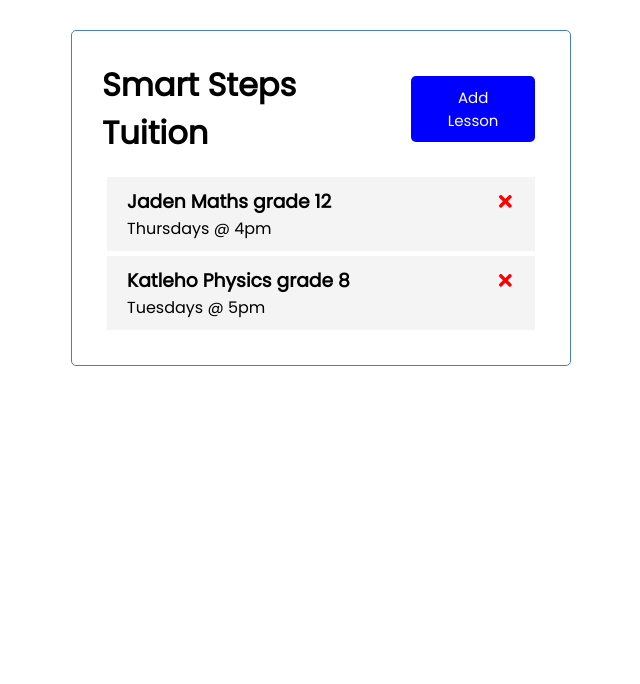
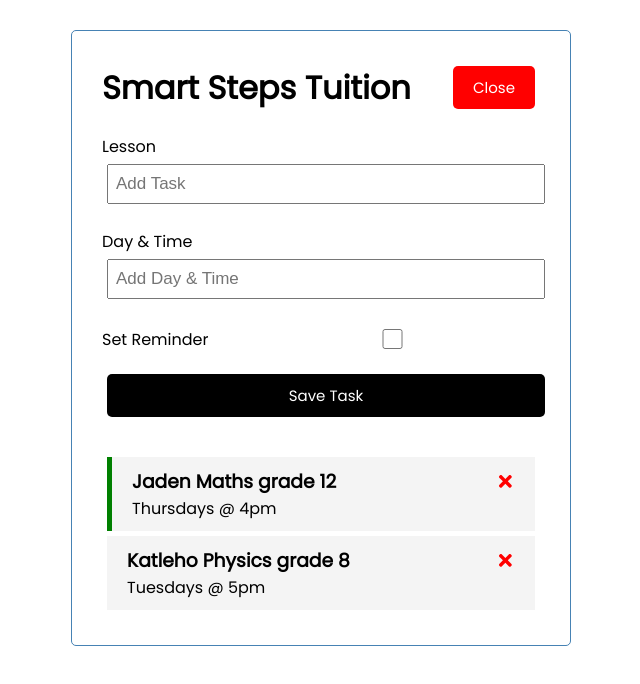
Before and after one commit to BrianScotty/ALX-Tuition-Log, a React (Create React App) app in the folder tuition-log/: page / in a window 1280 px wide. Both pictures are taken after a click on the button "Add Lesson". Shown: the top 684 px of the page, without its empty margins (319-959 px from the left). Built offline with nearby package versions, Linux system fonts and the light colour scheme.

Commit message:
add function

```diff
--- a/tuition-log/src/App.js
+++ b/tuition-log/src/App.js
@@ -1,8 +1,11 @@
 import { useState } from 'react'
 import Header from './components/Header'
 import Lessons from './components/Lessons'
+import AddLesson from './components/AddLesson'
+
 
 const App = () => {
+    const [showAddLesson, setShowAddLesson] = useState (false)
     const [lessons, setLessons] = useState([
         {
             id: 1,
@@ -18,15 +21,37 @@ const App = () => {
         },
     ])
 
+    // Add Lesson
+    const addLesson = (lesson) => {
+        const id = Math.floor(Math.random() * 10000) + 1
+        const newLesson = { id, ...lesson }
+        setLessons([...lessons, newLesson])
+    }
+
     // Delete Lesson
     const deleteLesson = (id) => {
-        setLessons(lessons.filter((lesson) => lesson.id !== id))
+        setLessons( lessons.filter((lesson) => lesson.id !== id))
+    }
+
+    // Toggle Reminder
+    const toggleReminder = (id) => {
+        setLessons(
+            lessons.map((lesson) =>
+                lesson.id === id ? {
+                    ...lesson, reminder:
+                        !lesson.reminder
+                } : lesson
+            )
+        )
     }
 
    return (
      <div className='container'>
-       <Header title= 'Smart Steps Tuition' />
-       {lessons.length > 0 ? ( <Lessons lessons={lessons} onDelete={deleteLesson} /> ) : ( 'No Lessons' )}
+           <Header title='Smart Steps Tuition' onAdd={() => setShowAddLesson(!showAddLesson)}
+               showAdd={showAddLesson}
+           />
+           {showAddLesson && <AddLesson onAdd={addLesson} />}
+           {lessons.length > 0 ? (<Lessons lessons={lessons} onDelete={deleteLesson} onToggle={toggleReminder} /> ) : ( 'No Lessons' )}
       </div>
   )
 }
--- /dev/null
+++ b/tuition-log/src/components/AddLesson.js
@@ -0,0 +1,58 @@
+import { useState } from 'react'
+
+const AddLesson = ({ onAdd }) => {
+    const [text, setText] = useState('')
+    const [day, setDay] = useState('')
+    const [reminder, setReminder] = useState(false)
+
+    const onSubmit = (e) => {
+        e.preventDefault()
+
+        if (!text) {
+            alert('Please add a lesson')
+            return
+        }
+
+        onAdd({ text, day, reminder })
+
+        setText('')
+        setDay('')
+        setReminder(false)
+    }
+
+    return (
+        <form className='add-form' onSubmit={onSubmit}>
+            <div className='form-control'>
+                <label>Lesson</label>
+                <input
+                    type='text'
+                    placeholder='Add Task'
+                    value={text}
+                    onChange={(e) => setText(e.target.value)}
+                />
+            </div>
+            <div className='form-control'>
+                <label>Day & Time</label>
+                <input
+                    type='text'
+                    placeholder='Add Day & Time'
+                    value={day}
+                    onChange={(e) => setDay(e.target.value)}
+                />
+            </div>
+            <div className='form-control form-control-check'>
+                <label>Set Reminder</label>
+                <input
+                    type='checkbox'
+                    checked={reminder}
+                    value={reminder}
+                    onChange={(e) => setReminder(e.currentTarget.checked)}
+                />
+            </div>
+
+            <input type='submit' value='Save Task' className='btn btn-block' />
+        </form>
+    )
+}
+
+export default AddLesson
--- a/tuition-log/src/components/Header.js
+++ b/tuition-log/src/components/Header.js
@@ -1,15 +1,15 @@
 import PropTypes from 'prop-types'
 import Button from './Button'
 
-const Header = ({ title }) => {
-    const onClick = () => {
-        console.log('Click')
-    }
-
+const Header = ({ title, onAdd, showAdd }) => {
     return (
         <header className='header'>
             <h1>{title}</h1>
-            <Button color='blue' text='Add Lesson' onClick={onClick} />
+            <Button
+                color={showAdd ? 'red' : 'blue'}
+                text={showAdd ? 'Close' : 'Add Lesson'}
+                onClick={onAdd}
+            />
         </header>
     )
 }
--- a/tuition-log/src/components/Lesson.js
+++ b/tuition-log/src/components/Lesson.js
@@ -1,10 +1,16 @@
 import { FaTimes } from 'react-icons/fa'
 
-const Lesson = ({ lesson, onDelete }) => {
+const Lesson = ({ lesson, onDelete, onToggle }) => {
     return (
-      <div className='lesson'>
+        <div className={`lesson ${lesson.reminder ? 'reminder' : ''}`}
+            onDoubleClick={() => onToggle(lesson.id)}
+        >
             <h3>
-                {lesson.text} <FaTimes style={{ color: 'red' }} onClick={() => onDelete(lesson.id)} />
+                {lesson.text}{' '}
+                <FaTimes
+                    style={{ color: 'red' }}
+                    onClick={() => onDelete(lesson.id)}
+                />
             </h3>
             <p>{lesson.day}</p>
       </div>
--- a/tuition-log/src/components/Lessons.js
+++ b/tuition-log/src/components/Lessons.js
@@ -1,10 +1,15 @@
 import Lesson from './Lesson'
 
-const Lessons = ({ lessons, onDelete }) => {
+const Lessons = ({ lessons, onDelete, onToggle }) => {
     return (
         <>
             {lessons.map((lesson) => (
-                <Lesson key={lesson.id} lesson={lesson} onDelete={onDelete} />
+                <Lesson
+                    key={lesson.id}
+                    lesson={lesson}
+                    onDelete={onDelete}
+                    onToggle={onToggle}
+                />
             ))}
         </>
     )
```
